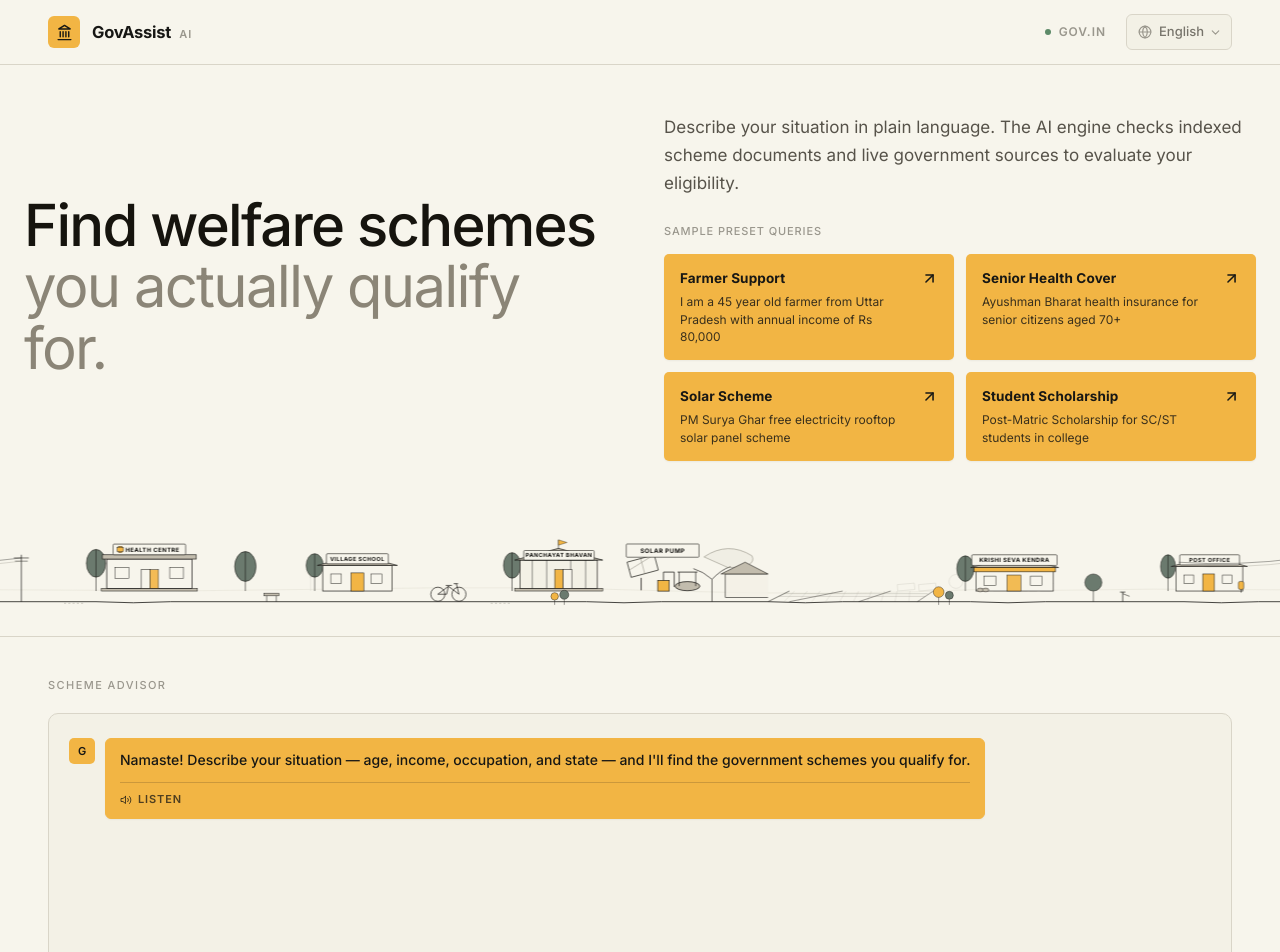
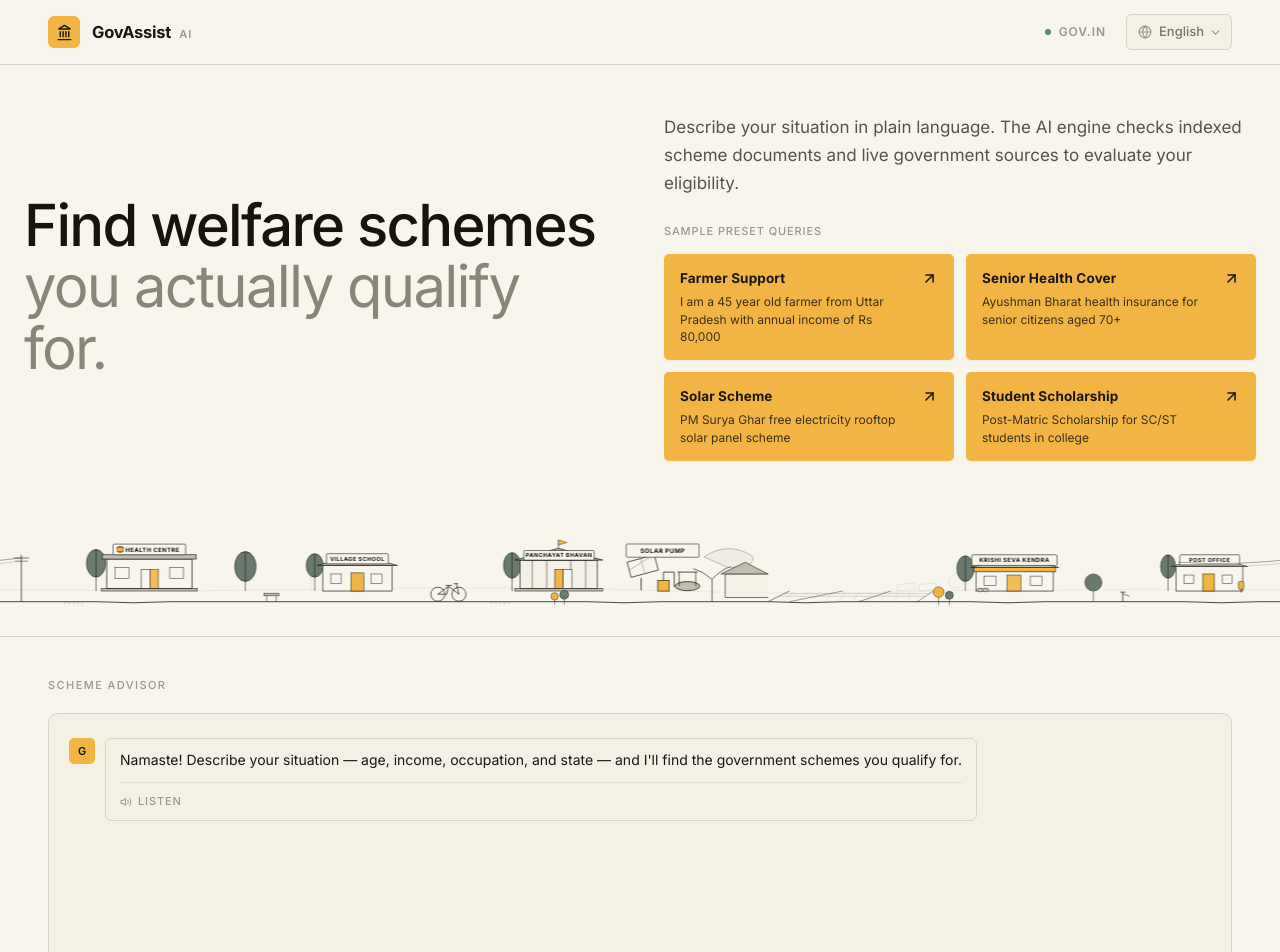
Before and after one commit to vgarg05/Government-Scheme-Discovery-Eligibility-Assistant, a React (Vite) app in the folder frontend/: page / in a window 1280 px wide. Shown: the top 952 px of the page. Built offline with nearby package versions, Linux system fonts and the light colour scheme.

Commit message:
revert: restored ChatBox message bubbles to original styling

```diff
--- a/frontend/src/components/ChatBox.jsx
+++ b/frontend/src/components/ChatBox.jsx
@@ -108,15 +108,22 @@ function Message({ msg, selectedLang, onPlayAudio }) {
             borderRadius: '6px',
             fontSize: '14px',
             lineHeight: 1.6,
-            background: msg.isError ? 'rgba(184,92,82,0.06)' : 'var(--accent)',
+            background: isUser
+              ? 'var(--raised)'
+              : msg.isError
+              ? 'rgba(184,92,82,0.06)'
+              : 'var(--surface)',
             border: `1px solid ${
-              msg.isError ? 'rgba(184,92,82,0.2)' : 'var(--accent)'
+              isUser
+                ? 'var(--border)'
+                : msg.isError
+                ? 'rgba(184,92,82,0.2)'
+                : 'var(--border)'
             }`,
-            color: msg.isError ? 'var(--error)' : '#171714',
-            boxShadow: '0 1px 2px rgba(0,0,0,0.04)',
+            color: msg.isError ? 'var(--error)' : 'var(--text-primary)',
           }}
         >
-          <p style={{ whiteSpace: 'pre-wrap', margin: 0, fontWeight: isUser ? 500 : 450 }}>{msg.text}</p>
+          <p style={{ whiteSpace: 'pre-wrap', margin: 0 }}>{msg.text}</p>
 
           {/* TTS button */}
           {!isUser && !msg.isError && (
@@ -124,24 +131,24 @@ function Message({ msg, selectedLang, onPlayAudio }) {
               onClick={() => onPlayAudio(msg.translatedText || msg.text)}
               style={{
                 marginTop: '10px',
-                paddingTop: '8px',
+                paddingTop: '10px',
                 display: 'flex',
                 alignItems: 'center',
                 gap: '6px',
                 fontSize: '11px',
-                fontWeight: 600,
+                fontWeight: 500,
                 letterSpacing: '0.08em',
                 textTransform: 'uppercase',
-                color: 'rgba(23, 23, 20, 0.75)',
+                color: 'var(--text-muted)',
                 background: 'none',
                 border: 'none',
-                borderTop: '1px solid rgba(23, 23, 20, 0.18)',
+                borderTop: '1px solid var(--border-subtle)',
                 cursor: 'pointer',
                 width: '100%',
                 transition: 'color 0.15s',
               }}
-              onMouseEnter={e => e.currentTarget.style.color = '#171714'}
-              onMouseLeave={e => e.currentTarget.style.color = 'rgba(23, 23, 20, 0.75)'}
+              onMouseEnter={e => e.currentTarget.style.color = 'var(--text-secondary)'}
+              onMouseLeave={e => e.currentTarget.style.color = 'var(--text-muted)'}
             >
               <Volume2 style={{ width: '12px', height: '12px' }} />
               <span>Listen</span>
```
